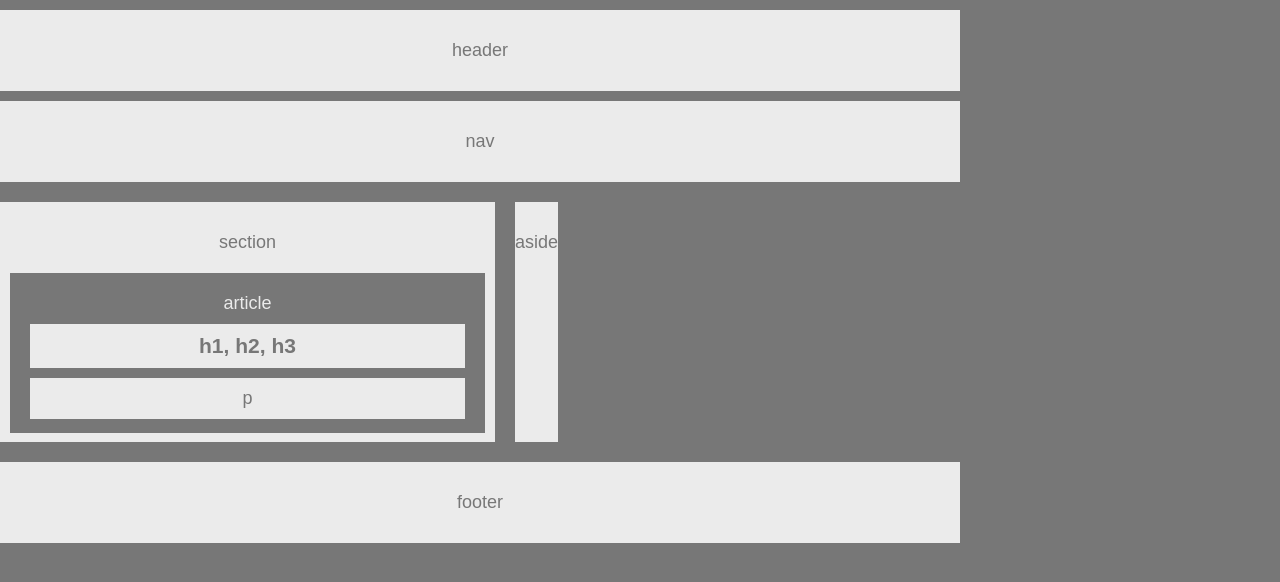
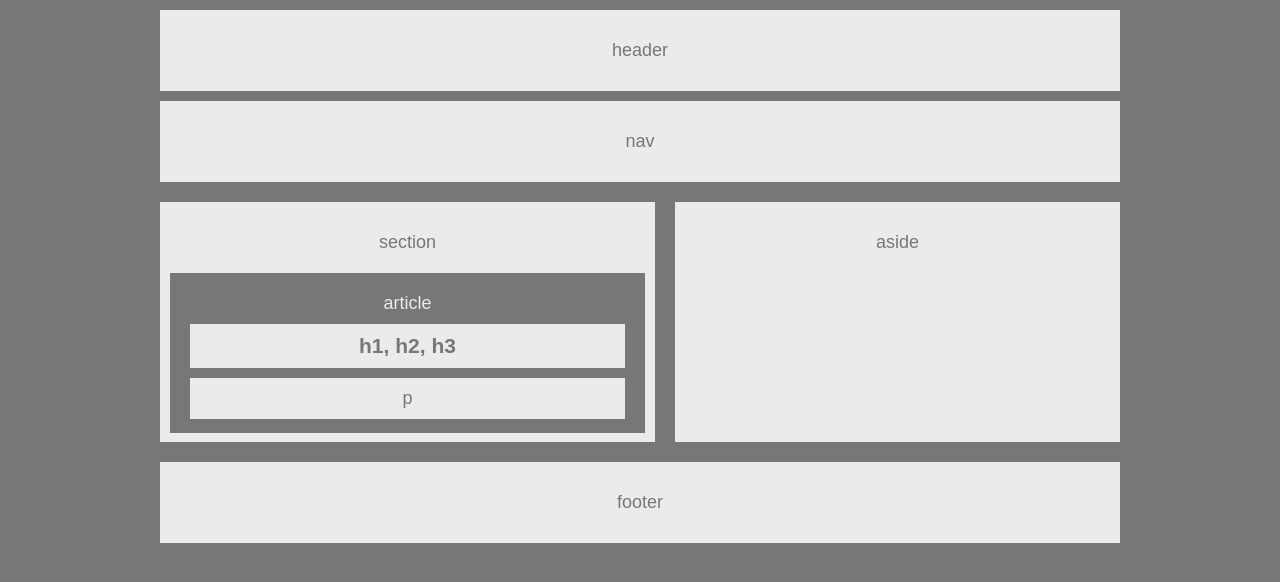
Before and after one commit to dvadz/HW-Wireframe, a plain HTML site: page index.html in a window 1280 px wide. Drawn offline with Linux system fonts and the light colour scheme.

Commit message:
had to page center the entire thing

```diff
--- a/style.css
+++ b/style.css
@@ -4,20 +4,25 @@
 }
 
 body {
+    width: 960px;
+    margin: 0 auto;
     font-family: Arial, Helvetica, sans-serif;
     color: #777;
     background: #777;
-    width: 960px;
+
     font-size: 18px;
     text-align: center;
 }
 
 .big_container {
-    width: 100%;
+    display: flex;
+    flex-direction: column;
+    justify-content: center;
 }
 
 header {
     /* SIZING */
+    width: 100%;
     margin:  10px auto;
     padding: 30px 0;
 
@@ -28,7 +33,7 @@ header {
 
 nav {
     /* sizing */
-    margin:  10px auto;
+    width: 100%;
     padding: 30px 0;
 
     /* STYLING */
@@ -39,7 +44,7 @@ nav {
 
     /* sizing */
     height: 240px;
-    width: 960px;
+    width: 100%;
     margin: 20px auto;
     display: flex;
 }
@@ -74,7 +79,7 @@ h1, p {
 
 aside {
     /* sizing */
-    width: 445  px;
+    width: 445px;
     height: 210px;
     margin-left: 10px;
     padding: 30px 0 0 0;
@@ -85,7 +90,7 @@ aside {
 
 footer {
     /* sizing */
-    margin:  10px auto;
+    width: 100%;
     padding: 30px  0;
 
     /* styling */
```
